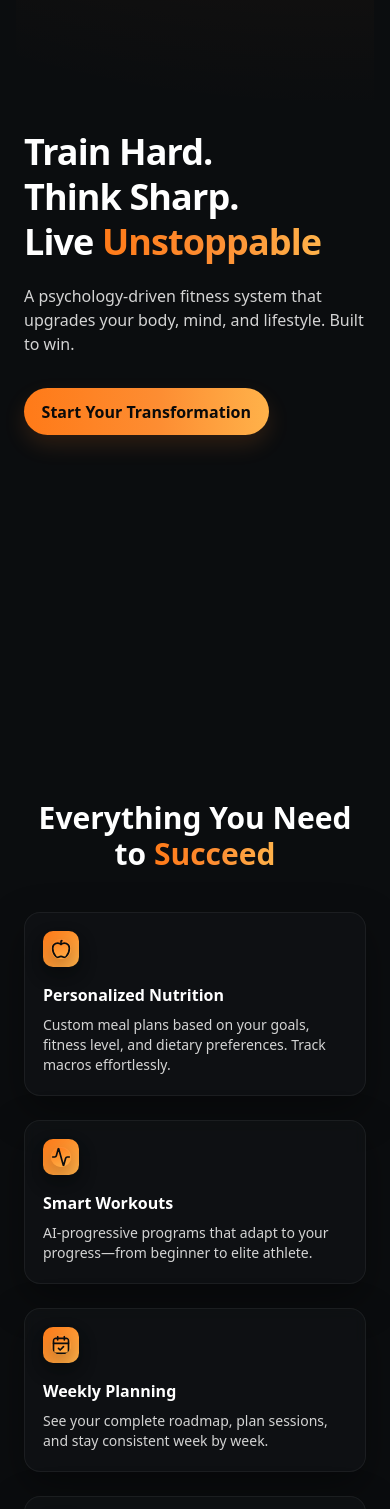
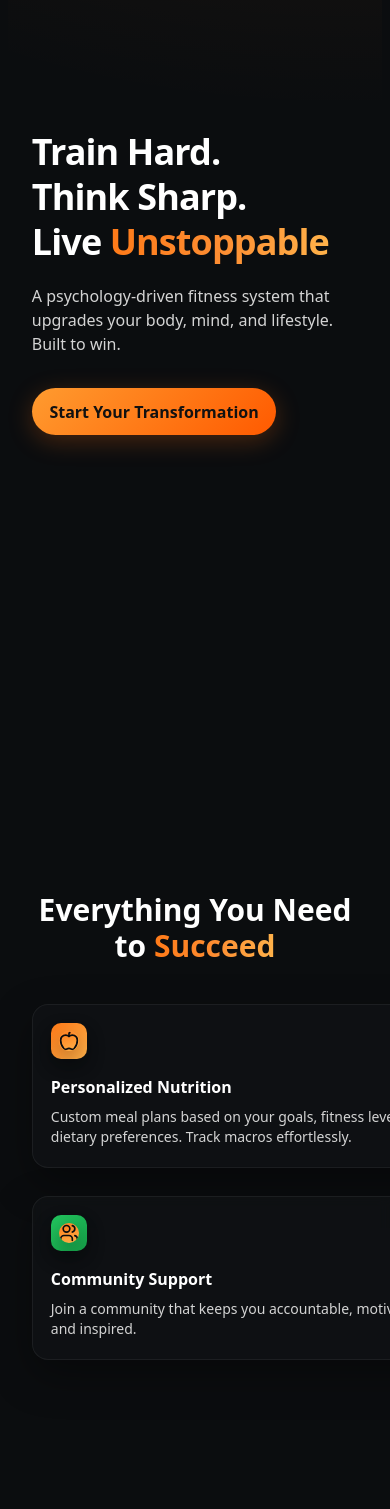
Before and after one commit to GrindFit/grindfit-webapp, a Next.js app: page / in a window 390 px wide. Shown: the part 140-1649 px from the top of the page. Built offline with nearby package versions, Linux system fonts and the light colour scheme.

Commit message:
Update globals.css

```diff
--- a/styles/globals.css
+++ b/styles/globals.css
@@ -528,3 +528,96 @@ main > section > * {
 
 /* Guard against any stray decorative strips you might have had before */
 .gf-section-strip, .gf-deco-bar { display:none !important; }
+/* === Full-screen sections + bigger inner widths ========================= */
+
+/* Make the whole page a snapping viewport and remove max-width bottlenecks */
+:root, html, body { height: 100%; }
+main { min-height: 100%; }
+main > section {
+  min-height: 100vh;             /* full-page section */
+  display: grid;
+  place-items: center;           /* center the content block */
+  padding-block: 6vh;            /* breathing room top/bottom */
+  scroll-snap-align: start;
+}
+
+/* “Wide” inner wrapper — use on each section’s main container */
+.gw, .gf-wrap, .section-inner, main > section > div {
+  width: min(96vw, 1600px) !important;   /* was narrower; fill screen now */
+  margin-inline: auto;
+}
+
+/* — Features (6 cards) — make the grid/cards larger */
+#features .grid,
+.section-features .grid {
+  display: grid;
+  grid-template-columns: repeat(3, minmax(420px, 1fr));
+  gap: 28px;
+}
+#features .card, .section-features .card {
+  min-height: 148px;
+  padding: 22px 24px;
+  font-size: 1.05rem;
+}
+
+/* — Command Center — enlarge panels + meters */
+#command .wrap, .section-command .wrap { width: min(96vw, 1600px) !important; }
+#command .panel,  .section-command .panel  { padding: 26px 28px; }
+#command .stat,   .section-command .stat   { font-size: 1.05rem; }
+#command .bars .bar { height: 10px; }            /* chunkier progress bars */
+#command .pill { padding: 14px 18px; font-size: 1rem; }
+
+/* — Pricing — big, full-screen cards with crown badge centered */
+#plans .cards, .section-plans .cards {
+  display: grid;
+  grid-template-columns: repeat(3, 1fr);
+  gap: 28px;
+}
+#plans .card, .section-plans .card {
+  min-height: 540px;
+  padding: 28px 28px 24px;
+}
+#plans .price { font-size: 3rem; font-weight: 800; }
+#plans .cta  { padding: 14px 18px; font-size: 1rem; }
+
+/* === Top nav: brand smaller (~50%), tabs centered, CTA right ============ */
+
+.gf-nav {
+  position: fixed; inset: 0 0 auto 0; height: 64px;
+  z-index: 60; display: grid;
+  grid-template-columns: 1fr auto 1fr; align-items: center;
+  backdrop-filter: blur(6px);
+}
+.gf-brand {
+  justify-self: start;
+  font-weight: 900;
+  font-size: clamp(18px, 1.8vw, 26px);   /* ~50% of what you had */
+  letter-spacing: 0.6px;
+  background: linear-gradient(135deg, #ff9b2f, #ff5a00);
+  -webkit-background-clip: text; background-clip: text; color: transparent;
+}
+.gf-tabs  { justify-self: center; display: flex; gap: 28px; }
+.gf-ctas  { justify-self: end; display: flex; gap: 12px; }
+
+/* === Buttons: bright lambo orange gradient everywhere ================== */
+
+:root{
+  --gf-orange-1:#ff9b2f; --gf-orange-2:#ff5a00;
+  --gf-green-1:#21c36a;  --gf-green-2:#149e4f;
+}
+.gf-btn--orange,
+#plans .cta, #command .cta, .gf-cta {
+  background: linear-gradient(135deg,var(--gf-orange-1),var(--gf-orange-2));
+  color: #111; border: none; box-shadow: 0 6px 24px rgba(255,112,16,.25);
+}
+.gf-btn--orange:hover { filter: brightness(1.06); }
+
+/* Feature icon pills: top row orange, bottom row green (consistency) */
+.section-features .icon.orange { background: linear-gradient(135deg,var(--gf-orange-1),var(--gf-orange-2)); }
+.section-features .icon.green  { background: linear-gradient(135deg,var(--gf-green-1),var(--gf-green-2)); }
+
+/* Nutrition stat chips: remove tiny placeholder squares if any remained */
+.nutri-chip.decoration, .nutri-chip .square { display:none !important; }
+
+/* Guardrails: if any previous decorative strips exist, hide them */
+.gf-section-strip, .gf-deco-bar { display: none !important; }
```
